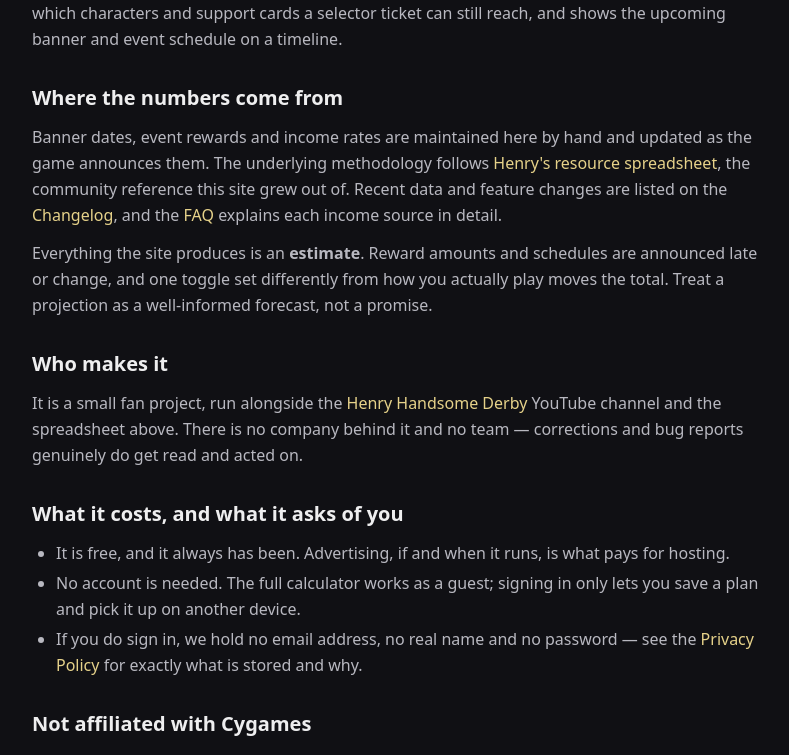
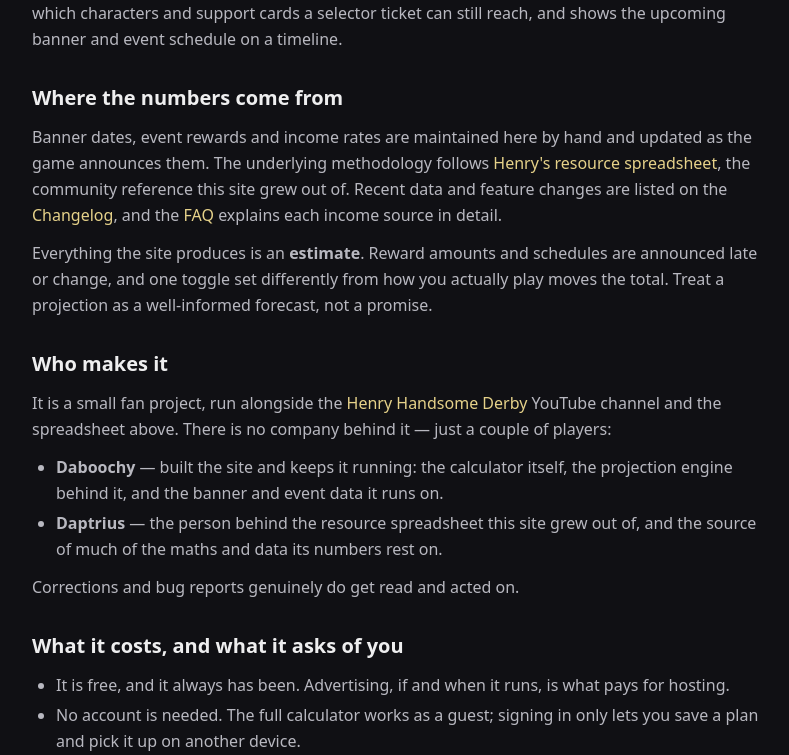
Before and after one commit to charlesmerriman/calculatorcapstoneclient, a React (Vite) app: page /about in a window 1280 px wide. Shown: the part 488-1243 px from the top of the page, without its empty margins (240-1029 px from the left). Built offline with nearby package versions, Linux system fonts and the light colour scheme; no server answers.

Commit message:
docs(about): credit Daboochy and Daptrius by name

```diff
--- a/src/components/info/About.tsx
+++ b/src/components/info/About.tsx
@@ -97,8 +97,23 @@ export const About: React.FC = () => {
 						<a href={YOUTUBE_CHANNEL_URL} target="_blank" rel="noopener noreferrer" className={link}>
 							Henry Handsome Derby
 						</a>{" "}
-						YouTube channel and the spreadsheet above. There is no company behind it and
-						no team — corrections and bug reports genuinely do get read and acted on.
+						YouTube channel and the spreadsheet above. There is no company behind it —
+						just a couple of players:
+					</p>
+					<ul className={list}>
+						<li>
+							<strong>Daboochy</strong> — built the site and keeps it running: the
+							calculator itself, the projection engine behind it, and the banner and
+							event data it runs on.
+						</li>
+						<li>
+							<strong>Daptrius</strong> — the person behind the resource spreadsheet this
+							site grew out of, and the source of much of the maths and data its numbers
+							rest on.
+						</li>
+					</ul>
+					<p className={paragraph}>
+						Corrections and bug reports genuinely do get read and acted on.
 					</p>
 
 					<h2 className={heading}>What it costs, and what it asks of you</h2>
```
